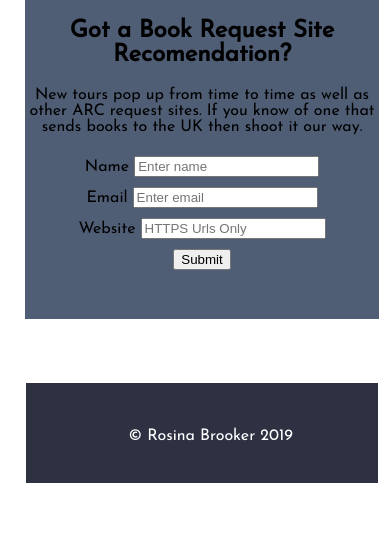
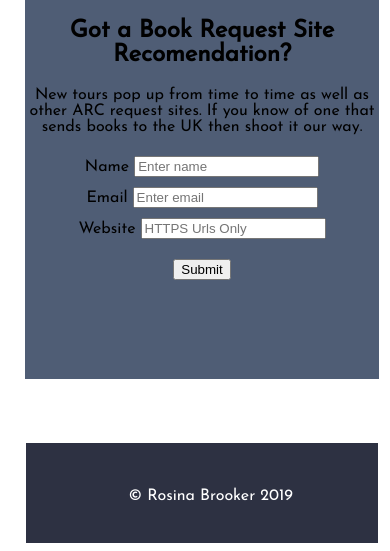
Before and after one commit to rosinab/php-reflection, a PHP site: page /php/extra.php in a window 390 px wide. Shown: the part 603-1154 px from the top of the page. Before the commit the page ends 1086 px from the top, so only its background shows below. Run offline with PHP 8.4, Linux system fonts and the light colour scheme; style sheets or scripts are compiled from the project's sources; some libraries are stand-ins or nearby versions.

Commit message:
Have fixed the verification process and made it work in all mobile views

```diff
--- a/connect.php
+++ b/connect.php
@@ -16,7 +16,7 @@ if($connect->connect_error){
     $stmt->execute();
     $stmt->close();
     $connect->close();
-    // header("Location: http://localhost/php%20reflection/extra.php");
+    header("Location: http://localhost/php%20reflection/index.php");
     echo "Thanks for your suggestion!";
     exit;
 }
--- a/css/extra.css
+++ b/css/extra.css
@@ -34,7 +34,7 @@ a {
 .formbox {
   background-color: #4F5D75;
   width: 50%;
-  height: 15rem;
+  height: 21rem;
 }
 
 .form {
@@ -46,6 +46,11 @@ a {
   margin: 5px 0;
 }
 
+.g-recaptcha {
+  display: flex;
+  justify-content: center;
+}
+
 @media screen and (max-width: 1024px) {
   .extrabox {
     width: 85%;
@@ -55,7 +60,7 @@ a {
 
   .formbox {
     width: 85%;
-    height: 330px;
+    height: 340px;
     padding-top: 6rem;
   }
 }
@@ -66,7 +71,7 @@ a {
   }
 
   .formbox {
-    height: 280px;
+    height: 340px;
     padding-top: 1rem;
   }
 }
@@ -77,6 +82,7 @@ a {
 
   .formbox {
     width: 85%;
+    height: 350px;
   }
 }
 @media screen and (max-width: 667px) {
@@ -86,8 +92,13 @@ a {
   }
 
   .formbox {
-    height: 280px;
+    height: 340px;
     padding-top: 1rem;
+  }
+}
+@media screen and (max-width: 640px) {
+  .formbox {
+    height: 340px;
   }
 }
 @media screen and (max-width: 568px) {
@@ -97,7 +108,7 @@ a {
   }
 
   .formbox {
-    height: 280px;
+    height: 360px;
     padding-top: 1rem;
   }
 }
@@ -110,7 +121,7 @@ a {
 
   .formbox {
     width: 89%;
-    height: 320px;
+    height: 380px;
     padding: 0 4px;
   }
 
@@ -121,6 +132,10 @@ a {
 @media screen and (max-width: 375px) {
   .extrabox {
     height: 340px;
+  }
+
+  .formbox {
+    height: 390px;
   }
 }
 @media screen and (max-width: 365px) {
--- a/extra.php
+++ b/extra.php
@@ -5,6 +5,7 @@
 <meta http-equiv="X-UA-Compatible" content="ie=edge">
 <link rel="stylesheet" href="css/extra.css">
 <link href="https://fonts.googleapis.com/css?family=Alfa+Slab+One|Josefin+Sans&display=swap" rel="stylesheet">
+<script src="https://www.google.com/recaptcha/api.js" async defer></script>
 
 </head>
 
@@ -46,7 +47,9 @@
     <label for="Website">Website</label>
     <input type="text" class="website" id="box" placeholder="HTTPS Urls Only" name="website">
   </div>
-  <div class="g-recaptcha form-label-group" data-sitekey="<?php echo getenv('SITE_KEY'); ?>"></div>
+  <div class="checkbox">
+  <div class="g-recaptcha" data-sitekey="6LctjLoUAAAAADIl-sIx85CKn0MNZ66f1Wa38_sF" id="box"></div>
+  </div>
   <button type="submit" class="btncolor" id="box">Submit</button>
 </form>
 </div>
--- a/sass/extra.scss
+++ b/sass/extra.scss
@@ -45,7 +45,7 @@ a{
 .formbox{
     background-color: $blue;
     width: 50%;
-    height: 15rem;
+    height: 21rem;
 }
 
 .form{
@@ -55,6 +55,11 @@ a{
 
 #box{
     margin: 5px 0;
+}
+
+.g-recaptcha{
+    display: flex;
+    justify-content: center;
 }
 
 @media screen and (max-width: 1024px) {
@@ -67,7 +72,7 @@ a{
 
     .formbox {
         width: 85%;
-        height: 330px;
+        height: 340px;
         padding-top: 6rem;
     }
 }
@@ -79,7 +84,7 @@ a{
     }
 
     .formbox {
-        height: 280px;
+        height: 340px;
         padding-top: 1rem;
         }
     }
@@ -91,6 +96,7 @@ a{
 
 .formbox {
     width: 85%;
+    height: 350px;
     }
 }
 
@@ -101,8 +107,14 @@ a{
     }
 
     .formbox{
-        height: 280px;
+        height: 340px;
         padding-top: 1rem;
+    }
+}
+
+@media screen and (max-width: 640px) {
+    .formbox{
+        height: 340px;
     }
 }
 
@@ -113,7 +125,7 @@ a{
     }
 
     .formbox{
-        height: 280px;
+        height: 360px;
         padding-top: 1rem;
     }
 }
@@ -127,7 +139,7 @@ a{
 
   .formbox {
     width:89%;
-    height: 320px;
+    height: 380px;
     padding: 0 4px;
 }
 
@@ -139,6 +151,10 @@ a{
  @media screen and (max-width:375px) {
     .extrabox {
         height: 340px;
+    }
+
+    .formbox {
+        height: 390px;
     }
    }
 
@@ -173,4 +189,5 @@ a{
     .extrabox {
         height: 400px;
     }
+
    }
```
Also changed, not shown: 1 other file.
